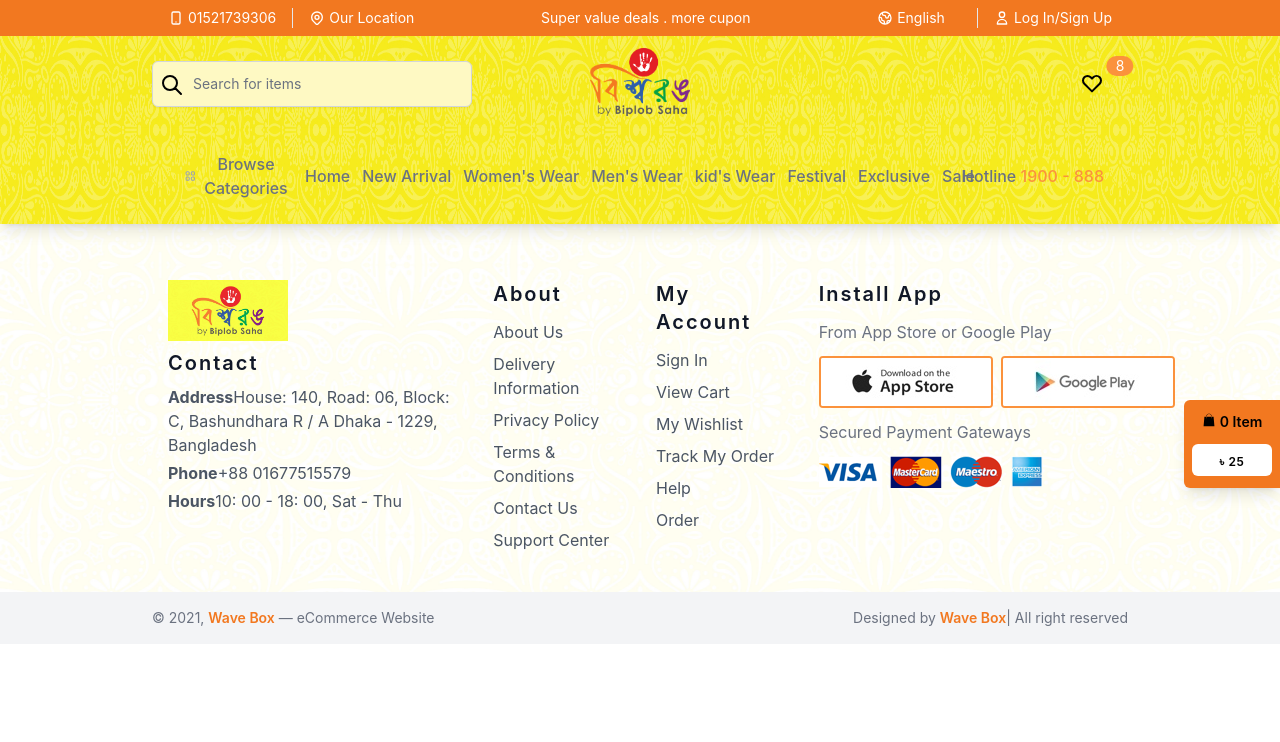
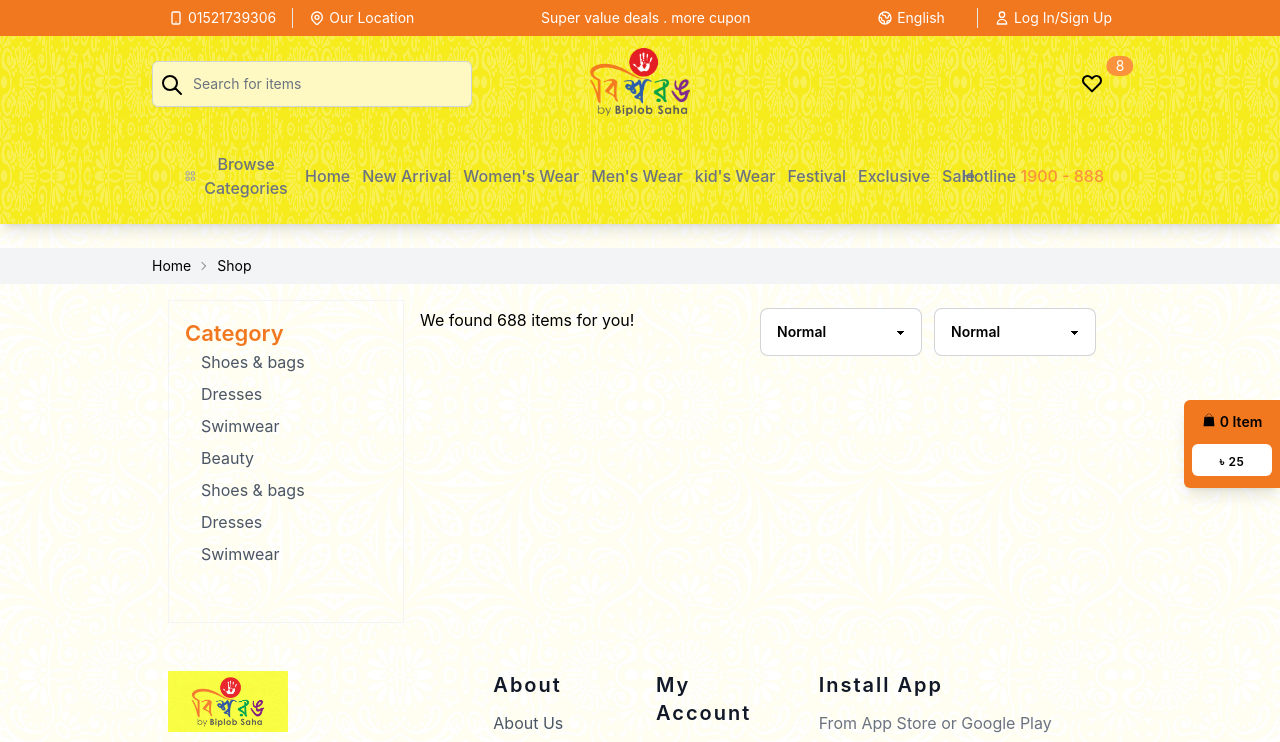
Before and after one commit to Wave-Box/bishworang, a React (Create React App) app: page /shop in a window 1280 px wide. Shown: the top 742 px of the page. Built offline with nearby package versions, Linux system fonts and the light colour scheme.

Commit message:
add shop page

```diff
--- a/src/views/pages/common/Main.jsx
+++ b/src/views/pages/common/Main.jsx
@@ -9,6 +9,7 @@ import CartPopUp from "./CartPopUp";
 const Home = React.lazy(() => import("../home/Home"));
 const Login = React.lazy(() => import("../user/Login"));
 const SingleProduct = React.lazy(() => import("../singleProduct/SingleProduct"));
+const Shop = React.lazy(() => import("../shop/Shop"));
 // code-splitting
 
 
@@ -22,8 +23,7 @@ const Main = () => {
                 <Routes>
                     <Route path="/" element={<Home />} />
                     <Route path="/product/:id" element={<SingleProduct />} />
-
-
+                    <Route path="/shop" element={<Shop />} />
 
                     <Route path="/login" element={<Login />} />
                 </Routes>
--- /dev/null
+++ b/src/views/pages/shop/Shop.jsx
@@ -0,0 +1,83 @@
+import React from 'react';
+import { Link } from 'react-router-dom';
+import { Link1 } from '../../components/links';
+import Title from '../../components/utils/Title';
+
+
+const Categories = [
+    { name: "Shoes & bags", link: '/' },
+    { name: "Dresses ", link: '/' },
+    { name: "Swimwear ", link: '/' },
+    { name: "Beauty ", link: '/' },
+    { name: "Shoes & bags", link: '/' },
+    { name: "Dresses ", link: '/' },
+    { name: "Swimwear ", link: '/' },
+
+]
+const Shop = () => {
+    return (
+        <>
+            <div className="bg-gray-100">
+                <div className="container mx-auto">
+                    <div className="text-sm breadcrumbs md:mt-6 my-4 ">
+                        <ul>
+                            <li><Link to='/'>Home</Link></li>
+                            <li>Shop</li>
+                        </ul>
+                    </div>
+                </div>
+            </div>
+
+            <div className="container mx-auto">
+                <div className="grid grid-cols-12 px-4">
+                    <div className="col-span-3">
+                        <div className="border border-gray-100 p-4">
+                            <Title text={"Category"} />
+
+                            <nav className="list-none mb-10 space-y-2 px-4">
+
+                                {Categories.map((item, idx) => <Link1 key={idx} text={item.name} href={item.link} />)}
+
+                            </nav>
+                        </div>
+                    </div>
+                    <div className="col-span-9">
+                        <div className="flex justify-between my-2 px-4">
+                            <div className="">
+                                <p>We found 688 items for you!</p>
+                            </div>
+                            <div className="flex items-center gap-3">
+                                <div className="">
+                                    <select class="select select-bordered w-full max-w-xs">
+                                        <option disabled selected>Normal</option>
+                                        <option>Normal Apple</option>
+                                        <option>Normal Orange</option>
+                                        <option>Normal Tomato</option>
+                                    </select>
+                                </div>
+                                <div className="">
+                                    <select class="select select-bordered w-full max-w-xs">
+                                        <option disabled selected>Normal</option>
+                                        <option>Normal Apple</option>
+                                        <option>Normal Orange</option>
+                                        <option>Normal Tomato</option>
+                                    </select>
+                                </div>
+                            </div>
+                        </div>
+
+
+                        {/* main products in here  */}
+
+                        {/* paroduct secton  */}
+                    </div>
+
+                </div>
+            </div>
+
+
+        </>
+    );
+};
+
+export default Shop;
```
